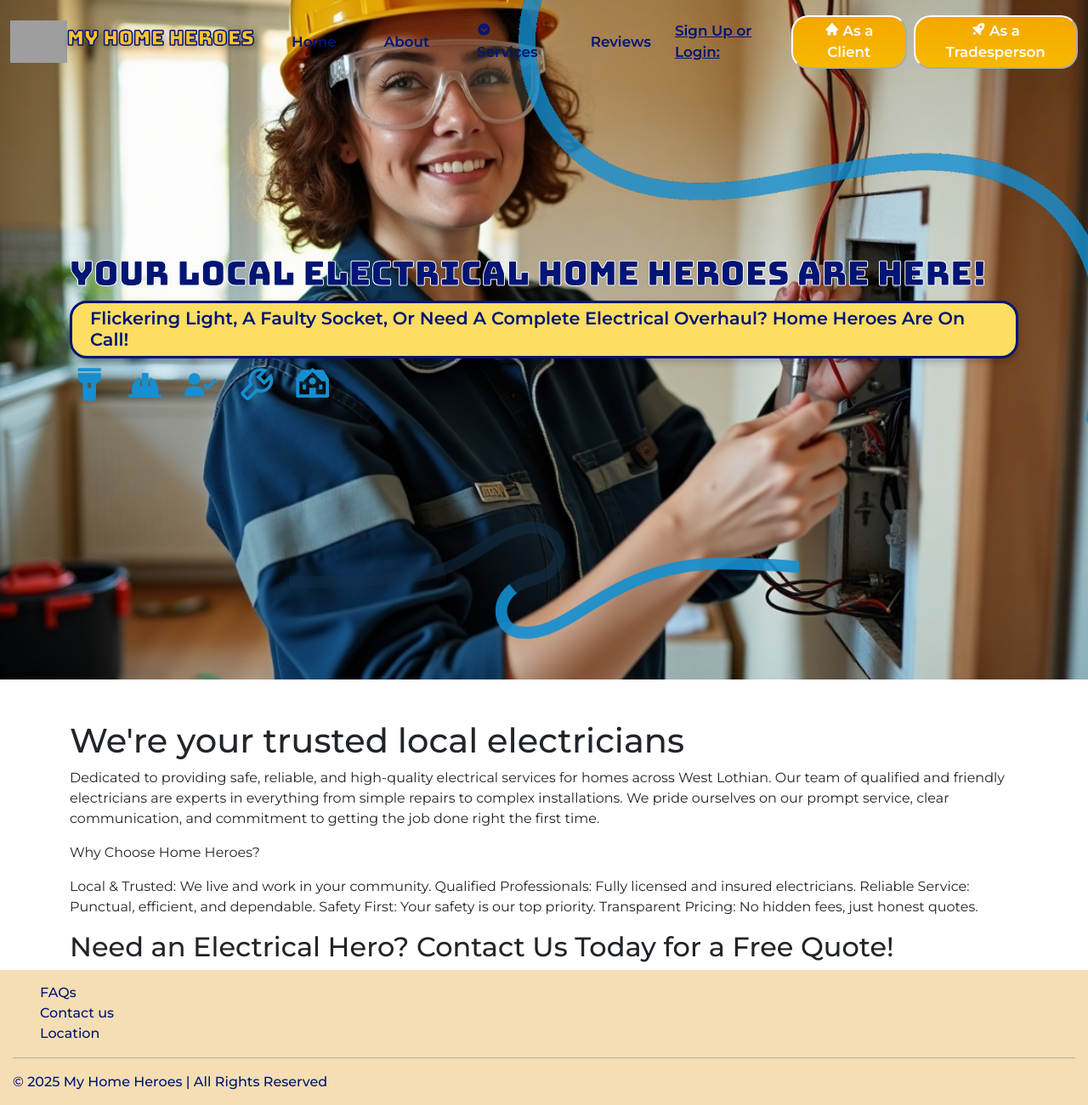
After one commit to nadinelathifah/git_final_project_2025, a Flask app: page /electrician in a window 1280 px wide. The commit adds this page. Shown: the whole page at 85% size. Run offline with Flask 3, Linux system fonts and the light colour scheme; grey boxes are pictures that could not be loaded.

Commit message:
CREATE: Electrian.html and update electrician route and styling

```diff
--- a/application/routes.py
+++ b/application/routes.py
@@ -100,3 +100,13 @@ def register_tradesperson():
                             img1='decoration/arrowyellow.png',
                             img2='decoration/arrownavy.png',
                             background_image='/static/images/wideshotb.jpeg')
+
+@app.route('/electrician')
+def example():
+        return render_template('electrician.html',
+                               head='Electrician',
+                               title='Your Local Electrical Home Heroes Are Here!',
+                               subheading='Flickering light, a faulty socket, or need a complete electrical overhaul? Home Heroes are on call!',
+                               img1='decoration/squiggle2.png',
+                               img2='decoration/squiggle.png',
+                               background_image="/static/images/electrician1.jpg")
--- a/application/static/styles.css
+++ b/application/static/styles.css
@@ -605,3 +605,9 @@ form .btn-primary:hover {
     height: 100vh;
     background-color: aliceblue;
 }
+
+/* Electrician */
+#electrian-section {
+    height: 100vh;
+    background: whitesmoke;
+    }
--- /dev/null
+++ b/application/templates/electrician.html
@@ -0,0 +1,25 @@
+{% extends "layout.html" %}
+{% block body_content %}
+
+<section id="electrician-section">
+    <div class="container pt-5">
+        <h1>We're your trusted local electricians</h1>
+
+        <p>Dedicated to providing safe, reliable, and high-quality electrical services for homes across West Lothian. Our team of qualified and friendly electricians are experts in everything from simple repairs to complex installations. We pride ourselves on our prompt service, clear communication, and commitment to getting the job done right the first time.
+
+        <p>Why Choose Home Heroes?</p>
+
+        <p>Local & Trusted: We live and work in your community.
+        Qualified Professionals: Fully licensed and insured electricians.
+        Reliable Service: Punctual, efficient, and dependable.
+        Safety First: Your safety is our top priority.
+        Transparent Pricing: No hidden fees, just honest quotes.</p>
+
+        <h2>Need an Electrical Hero? Contact Us Today for a Free Quote! </h2>
+    </div>
+
+
+</section>
+
+
+{% endblock %}
```
Also changed, not shown: application/static/images/electrician1.jpg (added).
